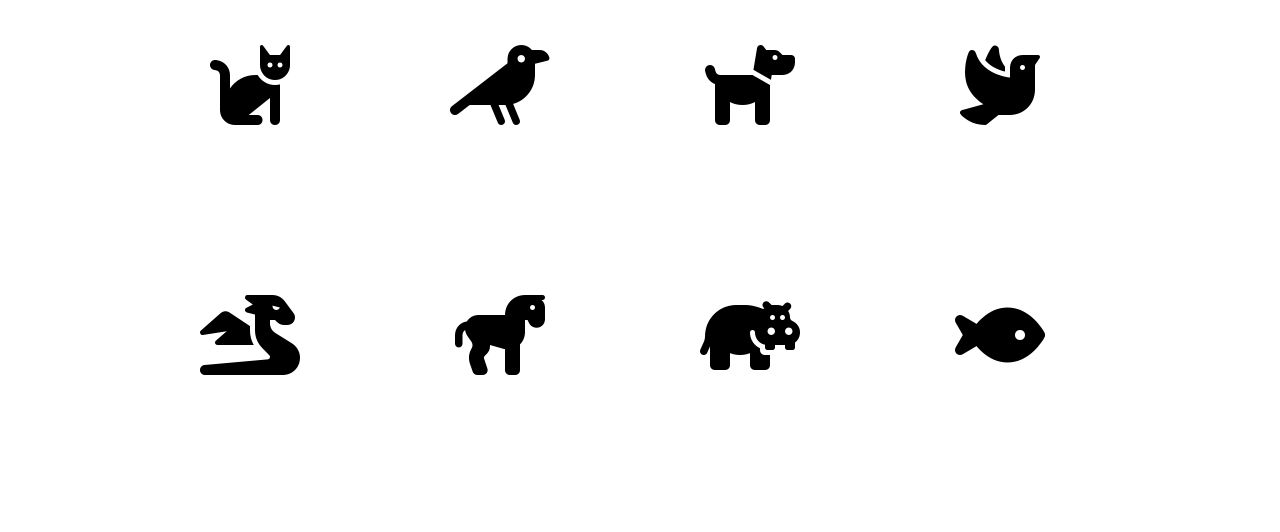
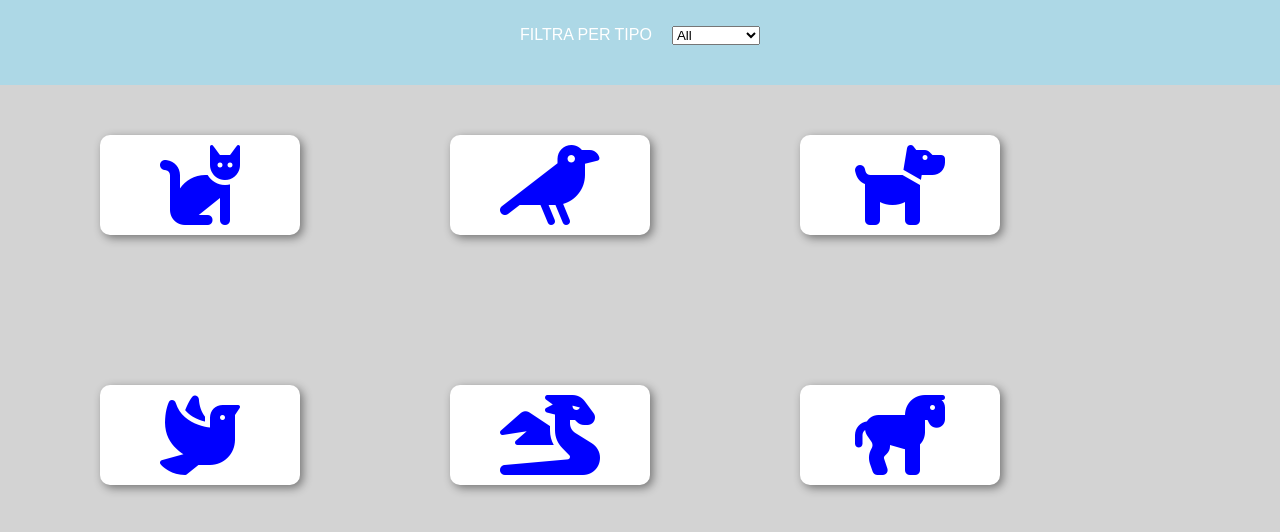
Before and after one commit to Levva01/js-es6-icons, a plain HTML site: page index.html in a window 1280 px wide. Shown: the part 52-584 px from the top of the page. Drawn offline with Linux system fonts and the light colour scheme.

Commit message:
aggiornamento esercizio

```diff
--- a/css/style.css
+++ b/css/style.css
@@ -11,21 +11,55 @@ body{
 
 h1{
     text-align: center;
+    color: lightblue;
+}
+
+.filter{
+    width: 100%;
+    height: 100px;
+    display: flex;
+    justify-content: center;
+    align-items: center;
+    color: white;
+    background-color: lightblue;
+    gap: 20px;
 }
 
 .container{
     display: flex;
     flex-wrap: wrap;
     gap: 150px;
-    margin-top: 50px;
-    margin-left: 200px;
+    padding-top: 50px;
+    padding-bottom: 50px;
+    padding-left: 100px;
+    background-color: lightgray;
 }
 
 .box{
-    width: 100px;
+    width: 200px;
     height: 100px;
     display: flex;
     align-items: center;
     justify-content: center;
     font-size: 80px;
+    background-color: white;
+    border-radius: 10px;
+    box-shadow: 3px 3px 10px rgba(0, 0, 0, 0.444);
+
 }
+
+
+
+/* COLOR CLASSES */
+
+.color-blue{
+    color: blue;
+}
+
+.color-orange{
+    color: orange;
+}
+
+.color-purple{
+    color: purple;
+}
--- a/data.js
+++ b/data.js
@@ -120,11 +120,22 @@ const container = document.querySelector(".container");
 for(i = 0; i < icons.length; i++){
 
 	let icona = `
-		<div class="box">
+		<div id="icon-container-${i}" class="box">
 			<i class="${icons[i].prefix}solid ${icons[i].prefix}${icons[i].name}"></i>
 		</div>
 
 	`
 
 	container.innerHTML += icona;
+
+
+	let iconContainer = document.getElementById(`icon-container-${i}`);
+
+	if(icons[i].color == "blue"){
+		iconContainer.classList.add("color-purple");
+	} else if(icons[i].color == "orange"){
+		iconContainer.classList.add("color-blue");
+	} else if(icons[i].color == "green"){
+		iconContainer.classList.add("color-orange");
+	}
 }
--- a/index.html
+++ b/index.html
@@ -11,6 +11,18 @@
 <body>
 
     <h1>FontIcons</h1>
+
+    <div class="filter">
+
+        <span>FILTRA PER TIPO</span>
+        <select name="type" id="filter">
+            <option value="all">All</option>
+            <option value="animals">Animals</option>
+            <option value="vegetables">Vegetables</option>
+            <option value="users">Users</option>
+        </select>
+
+    </div>
 
     <div class="container">
 
```
